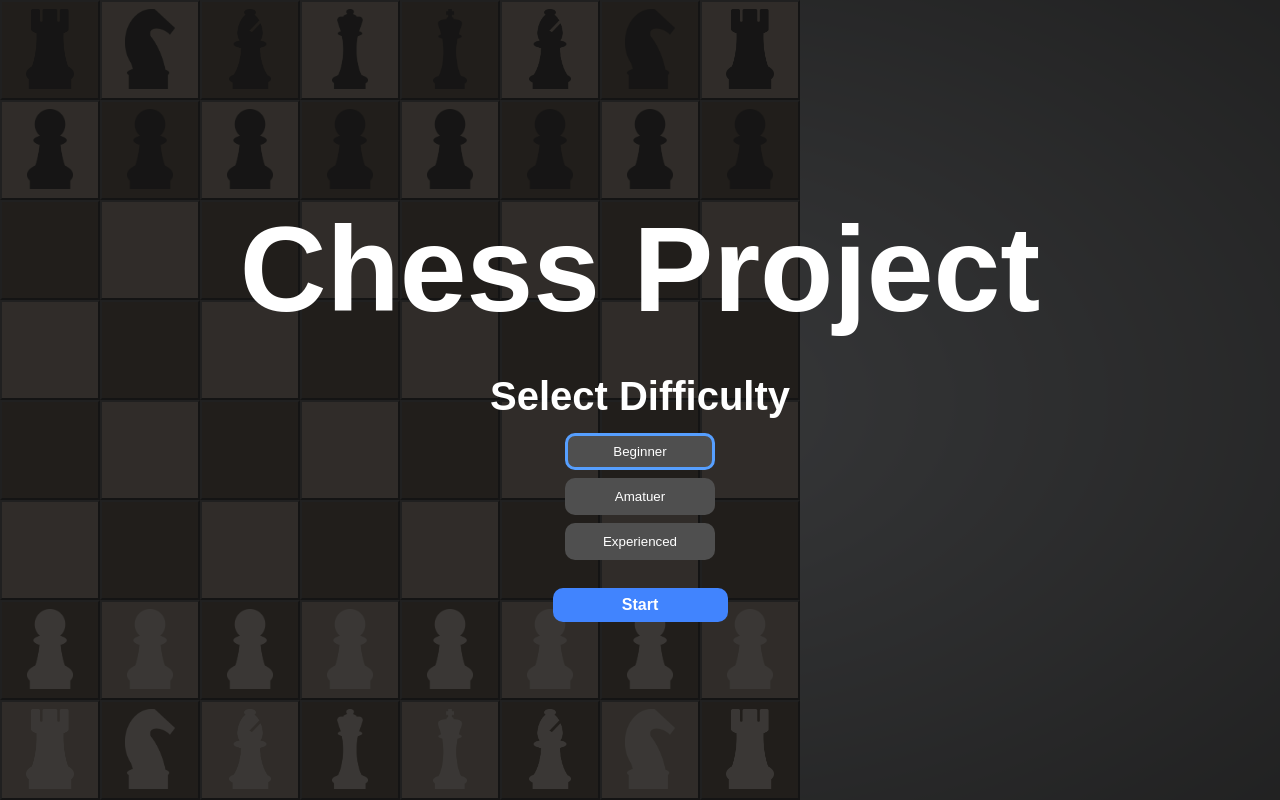
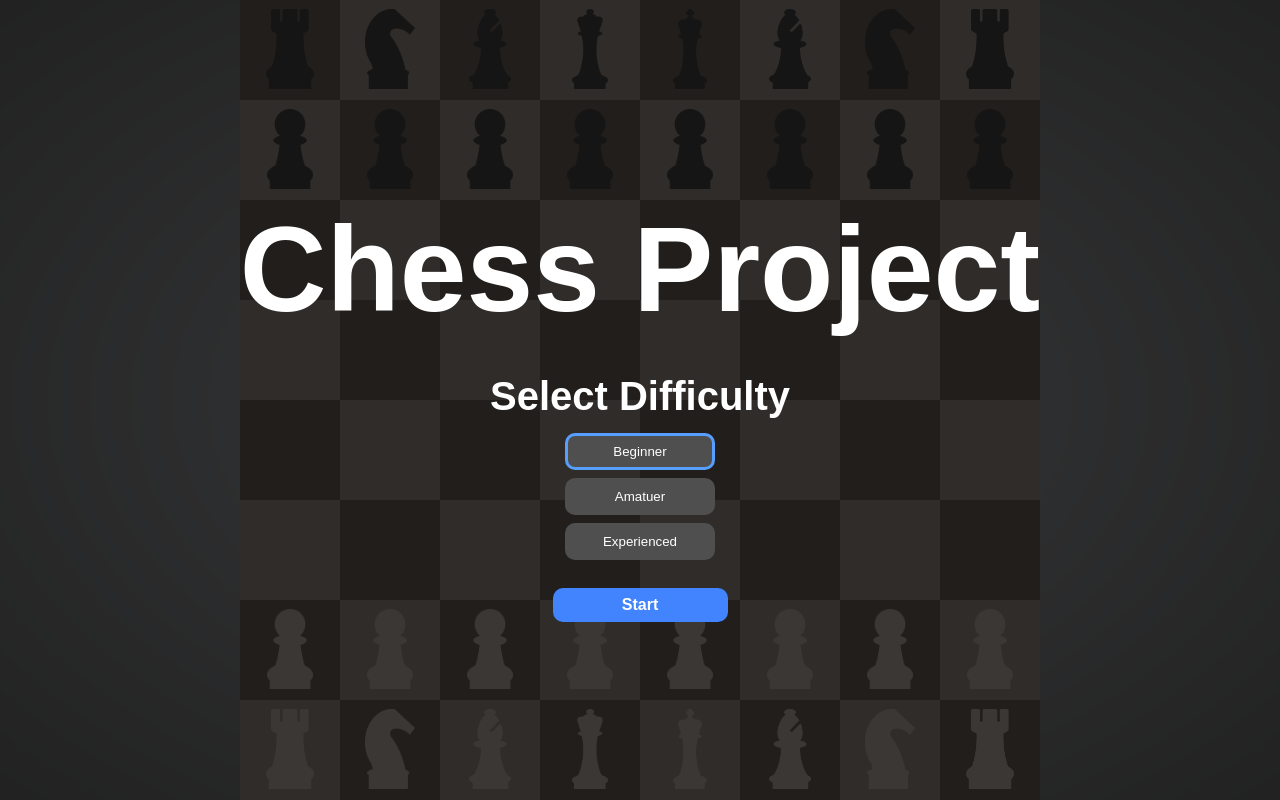
Before and after one commit to camgraham22/React-Chess, a React (Vite) app: page / in a window 1280 px wide. Built offline with nearby package versions, Linux system fonts and the light colour scheme.

Commit message:
fixed board class

```diff
--- a/src/components/board.jsx
+++ b/src/components/board.jsx
@@ -169,14 +169,13 @@ export default function ChessBoard({boardState, updateBoardState, resetBoard, ma
     const checkmateWinner = (blackCheckmate) ? "White" : "Black";
     const checkmateText = `\n${checkmateWinner} wins!`
     return (
-        <div>
-
+        <>
             {(AiState !== RESTING ) && <div className="loading">AI Thinking...</div>}
             {(whiteCheckmate || blackCheckmate) && <div className="game-over"><div>Game over!<p>{checkmateText}</p><button className="play-again-btn" onClick={() => resetBoard()}>Play Again</button></div></div>}
             {cannotMovePiece && <div className="pop-up">This piece can't be moved.<br /> It's blocked or king would be in check!</div>}
 
             <div>{takenWhitePieces}</div>
-            <div className="ches}s-board-container">
+            <div className="chess-board-container">
                     {validateMove &&
                      <MoveValidator
                         pieceValue={boardState[currentRow][currentColumn]}
@@ -197,6 +196,6 @@ export default function ChessBoard({boardState, updateBoardState, resetBoard, ma
                     {showPreviousMove && <PreviousMove previousMove={previousMove} />}
                 <div className="grid-container">{cells}</div>
             </div>
-        </div>
+        </>
     );
 }
```
